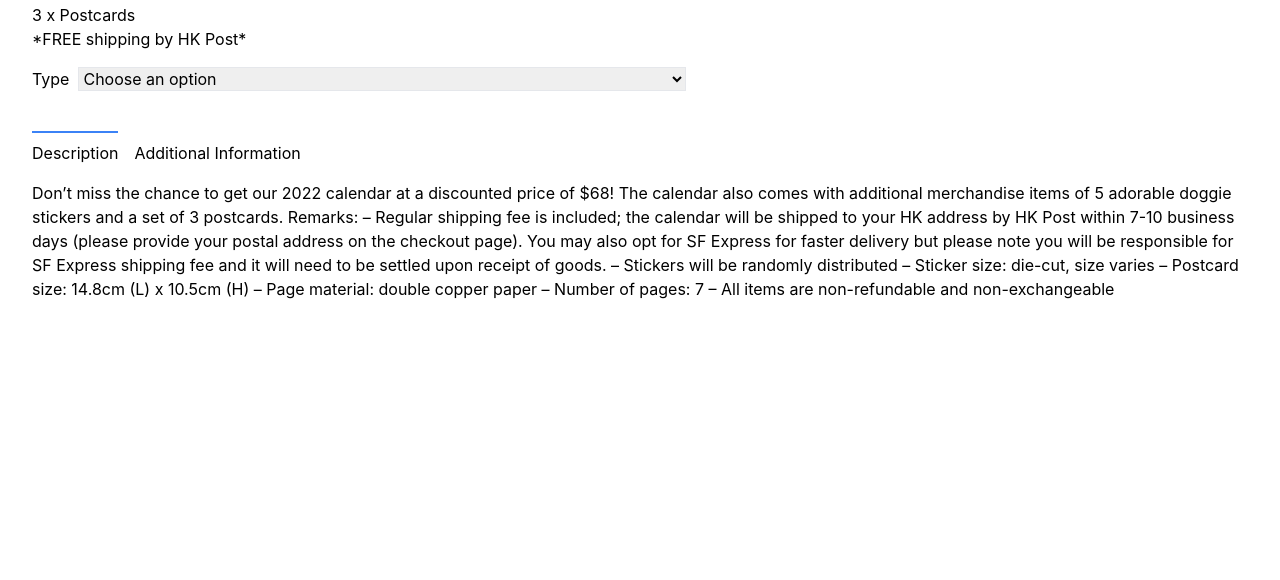
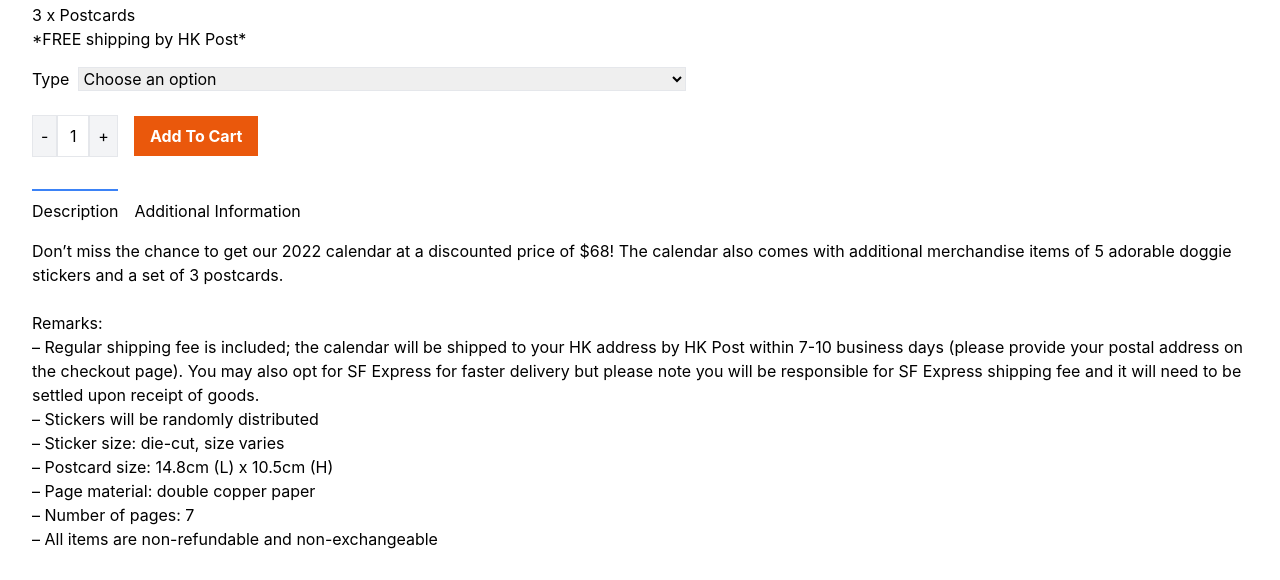
Before and after one commit to yeelamchan/guidedogs, a Next.js app: page /shop/product/2022-calendar-on-sale in a window 1280 px wide. Shown: the part 1597-2177 px from the top of the page. Before the commit the page ends 1914 px from the top, so only its background shows below. Built offline with nearby package versions, Linux system fonts and the light colour scheme.

Commit message:
cleaning up shop and product pages

```diff
--- a/global.css
+++ b/global.css
@@ -55,3 +55,10 @@ h3 {
 .purple h2, .purple h3 {
   color:purple;
 }
+
+@layer utilities {
+  input[type="number"]::-webkit-inner-spin-button,
+  input[type="number"]::-webkit-outer-spin-button {
+    @apply appearance-none;
+  }
+}
--- a/package.json
+++ b/package.json
@@ -13,7 +13,7 @@
     "@headlessui/tailwindcss": "^0.1.1",
     "fs": "^0.0.1-security",
     "gray-matter": "^4.0.3",
-    "next": "^12.3.1",
+    "next": "^12.3.2",
     "react": "^18.2.0",
     "react-dom": "^18.2.0",
     "remark": "^14.0.2",
--- a/pages/shop/index.js
+++ b/pages/shop/index.js
@@ -61,7 +61,7 @@ export default function Page(props) {
         <section key={product.id} className='group'>
           <Link href={`/shop/product/${product.slug}`}>
             <a>
-              <Image src={product.image} width={2000} height={2000} className='h-[70%] w-full object-cover'/>
+              <Image src={product.image} width={2000} height={2000} className='h-[70%] w-[80%] object-cover mx-auto'/>
             </a>
           </Link>
           <button
@@ -84,21 +84,21 @@ export default function Page(props) {
         onClose={() => setModal({show: false})}
         className="fixed h-screen w-screen inset-0 bg-neutral-900/50"
       >
-        <Dialog.Panel className="bg-white pr-4 w-2/3 h-2/3 absolute top-1/2 left-1/2 transform -translate-x-1/2 -translate-y-1/2">
+        <Dialog.Panel className="bg-white pr-4 w-2/3 absolute top-1/2 left-1/2 transform -translate-x-1/2 -translate-y-1/2">
           <Image
               src={image}
               width={2000}
               height={2000}
-              className='h-full w-1/2 object-cover float-left pr-4'
+              className='object-fill w-1/2 object-left-top float-left pr-4'
             />
           <Dialog.Title className='pt-4'>{modal.data?.name}</Dialog.Title>
 
-          <Dialog.Description>
+          <Dialog.Description className='overflow-hidden'>
             <span style={modal.data?.onsale ? {"textDecoration": "line-through"} : {"textDecoration": "none"}}>${modal.data?.price.old_price}</span>
             <span style={modal.data?.onsale ? {"fontWeight": "bold"} : {"display": "none"}}>&nbsp;&nbsp;${modal.data?.price.new_price}</span>
 
             <p>{modal.data?.information?.blurb}</p>
-          </Dialog.Description>
+
 
           <form>
             <div style={modal.data?.type ? {"display": "block"} : {"display": "none"}}>
@@ -135,6 +135,7 @@ export default function Page(props) {
               </select>
             </div>
           </form>
+          </Dialog.Description>
         </Dialog.Panel>
       </Dialog>
     </main>
--- a/pages/shop/product/[slug].js
+++ b/pages/shop/product/[slug].js
@@ -1,4 +1,3 @@
-import Layout from '../../../components/product'
 import Navheader from '../../../components/navheader'
 import fsPromises from 'fs/promises';
 import path from 'path'
@@ -53,6 +52,10 @@ export default function Page(props) {
     }
   }
 
+  const [quantity, setQuantity] = useState(1)
+
+
+
   return (
   <main className='max-w-screen-xl mx-auto px-4'>
     <Head>
@@ -61,7 +64,7 @@ export default function Page(props) {
     <Image src={image}
       width={2000}
       height={2000}
-      className="mx-auto sm:float-left w-[80%] sm:w-[45%]"
+      className="mx-auto sm:float-left w-[80%] sm:w-[45%] sm:max-h-[50vh] object-scale-down"
       />
     <section className='p-4 overflow-hidden'>
       <h2>{props.name}</h2>
@@ -73,7 +76,7 @@ export default function Page(props) {
       <p>{props?.information?.blurb}</p>
 
       {/* Display selection list if options exist */}
-      <form>
+      <form  action='/send-data' method='post'>
       <div style={props?.type ? {"display": "block"} : {"display": "none"}} className='pb-2'>
         <label htmlFor="type">Type&nbsp;&nbsp;</label>
         <select
@@ -94,6 +97,7 @@ export default function Page(props) {
           ))}
         </select>
       </div>
+
       <div style={props?.size ? {"display": "block"} : {"display": "none"}}>
         <label htmlFor="size">Size&nbsp;&nbsp;&nbsp;</label>
         <select
@@ -112,6 +116,13 @@ export default function Page(props) {
           ))}
         </select>
       </div>
+      <div className='mt-4'>
+        <input type='button' value='-' className='border bg-gray-100 px-2 py-2' onClick={() => quantity != 1 ? setQuantity(quantity - 1) : setQuantity(1)}/>
+        <input type="number" id="quantity" name="quantity" value={quantity} inputMode='numeric' className='border w-8 text-center py-2' onChange={(e) => setQuantity(e.target.value)}/>
+        <input type='button' value='+' className='border bg-gray-100 px-2 py-2 mr-4' onClick={() => setQuantity(+quantity + 1)}/>
+
+        <button type='submit' className='bg-orange-600 px-4 py-2 font-bold text-white'>Add To Cart</button>
+      </div>
       </form>
     </section>
 
@@ -119,17 +130,17 @@ export default function Page(props) {
     <aside className='clear-both sm:p-4'>
       <Tab.Group>
         <Tab.List className='mb-2 text-center md:text-left'>
-          <Tab className='py-2 mr-4 hover:border-t-2 ui-selected:border-t-2 border-solid border-blue-500 transition-all' disabled={props?.information?.description ? false : true}>Description</Tab>
-          <Tab className='py-2 hover:border-t-2 ui-selected:border-t-2 border-solid border-blue-500 transition-all' disabled={props?.information?.additional_information ? false : true}>Additional Information</Tab>
+          <Tab className='py-2 mr-4 hover:border-t-2 ui-selected:border-t-2 border-solid border-blue-500 transition-all disabled:hidden' disabled={props?.information?.description ? false : true}>Description</Tab>
+          <Tab className='py-2 hover:border-t-2 ui-selected:border-t-2 border-solid border-blue-500 transition-all disabled:hidden' disabled={props?.information?.additional_information ? false : true}>Additional Information</Tab>
         </Tab.List>
         <Tab.Panels>
-          <Tab.Panel>{props?.information?.description}</Tab.Panel>
+          <Tab.Panel><p>{props?.information?.description}</p></Tab.Panel>
           <Tab.Panel>
             <table className='w-full'>
               {/* Display table row only if additional information exists */}
               <tr style={props?.information?.additional_information?.type ? {} : {"display": "none"}}>
                 <td className='px-2 align-top'>Types</td>
-                <td className='px-1 pb-1'>{props?.information?.additional_information?.type}</td>
+                <td className='px-1 pb-1'><p>{props?.information?.additional_information?.type}</p></td>
               </tr>
               <tr style={props?.information?.additional_information?.size ? {} : {"display": "none"}}>
                 <td className='px-2 align-top'>Sizes</td>
```
Also changed, not shown: 1 other file (tests, documents, lock files or other folders).
